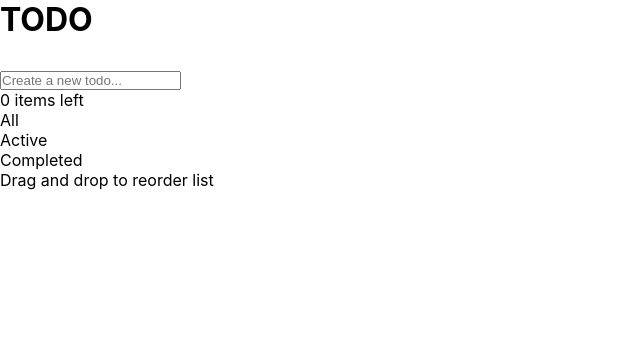
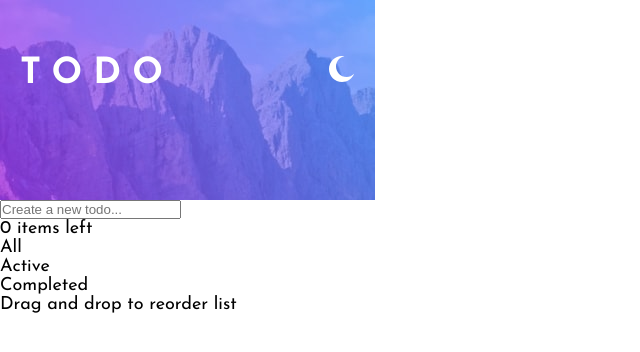
Before and after one commit to kmongy/frontendmentorio, a Vue app in the folder todo-app/vue-todo-app/: page / in a window 1280 px wide. Shown: the top 352 px of the page, without its empty margins (0-640 px from the left). Built offline with nearby package versions, Linux system fonts and the light colour scheme.

Commit message:
Updated with global scss.

```diff
--- a/todo-app/vue-todo-app/src/App.vue
+++ b/todo-app/vue-todo-app/src/App.vue
@@ -14,19 +14,5 @@ export default {
 </script>
 
 <style lang="scss">
-html {
-  box-sizing: border-box;
-}
-*,
-*::before,
-*::after {
-  box-sizing: inherit;
-  margin: 0;
-  padding: 0;
-}
-body {
-  font-family: -apple-system, BlinkMacSystemFont, "Segoe UI", Roboto, Oxygen,
-    Ubuntu, Cantarell, "Open Sans", "Helvetica Neue", sans-serif;
-  font-size: 16px;
-}
+@import "./assets/scss/main.scss";
 </style>
--- /dev/null
+++ b/todo-app/vue-todo-app/src/assets/scss/_variables.scss
@@ -0,0 +1,18 @@
+$brightBlue: hsl(220, 98%, 61%);
+$backGroundGradient: linear-gradient hsl(192, 100%, 67%) to hsl(280, 87%, 65%);
+
+/* LIGHT THEME */
+$lightGrey: hsl(0, 0%, 98%);
+$lightGreyishBlue: hsl(236, 33%, 92%);
+$grayishBlue: hsl(233, 11%, 84%);
+$darkGrayishBlue: hsl(236, 9%, 61%);
+$grey: hsl(235, 19%, 35%);
+
+/* DARK THEME */
+$darkBlue: hsl(235, 21%, 11%);
+$desaturatedBlue: hsl(235, 24%, 19%);
+$darkThemeLightGray: hsl(234, 39%, 85%);
+$darkThemeGray: hsl(234, 11%, 52%);
+$darkThemeDarkBlue: hsl(233, 14%, 35%);
+$darkThemeDarkGray: hsl(237, 14%, 26%);
+$darkThemeHover: hsl(236, 33%, 92%);
--- /dev/null
+++ b/todo-app/vue-todo-app/src/assets/scss/main.scss
@@ -0,0 +1,32 @@
+@import 'variables.scss';
+@import url('https://fonts.googleapis.com/css2?family=Josefin+Sans:wght@400;700&display=swap');
+
+html {
+  box-sizing: border-box;
+}
+*,
+*::before,
+*::after {
+  box-sizing: inherit;
+  margin: 0;
+  padding: 0;
+}
+body {
+  font-family: 'Josefin Sans', sans-serif;
+  font-size: 18px;
+}
+.todo-header {
+  background: url('~@/assets/images/bg-mobile-light.jpg') no-repeat;
+  background-image: cover;
+  min-height: 200px;
+  width: 375px;
+  display: flex;
+  justify-content: space-between;
+
+  padding: 3.5rem 1.25rem;
+
+  h1 {
+    letter-spacing: 0.7rem;
+    color: white;
+  }
+}
--- a/todo-app/vue-todo-app/src/components/Todos.vue
+++ b/todo-app/vue-todo-app/src/components/Todos.vue
@@ -1,9 +1,20 @@
 <template>
   <div class="todo-wrapper">
-    <header>
+    <header class="todo-header">
       <h1>TODO</h1>
       <div class="dark-mode-toggle">
-        <svg xmlns="http://www.w3.org/2000/svg" width="26" height="26"><path fill="#FFF" fill-rule="evenodd" d="M13 21a1 1 0 011 1v3a1 1 0 11-2 0v-3a1 1 0 011-1zm-5.657-2.343a1 1 0 010 1.414l-2.121 2.121a1 1 0 01-1.414-1.414l2.12-2.121a1 1 0 011.415 0zm12.728 0l2.121 2.121a1 1 0 01-1.414 1.414l-2.121-2.12a1 1 0 011.414-1.415zM13 8a5 5 0 110 10 5 5 0 010-10zm12 4a1 1 0 110 2h-3a1 1 0 110-2h3zM4 12a1 1 0 110 2H1a1 1 0 110-2h3zm18.192-8.192a1 1 0 010 1.414l-2.12 2.121a1 1 0 01-1.415-1.414l2.121-2.121a1 1 0 011.414 0zm-16.97 0l2.121 2.12A1 1 0 015.93 7.344L3.808 5.222a1 1 0 011.414-1.414zM13 0a1 1 0 011 1v3a1 1 0 11-2 0V1a1 1 0 011-1z"/></svg>
+        <svg
+          class="moon-toggle"
+          xmlns="http://www.w3.org/2000/svg"
+          width="26"
+          height="26"
+        >
+          <path
+            fill="#FFF"
+            fill-rule="evenodd"
+            d="M13 0c.81 0 1.603.074 2.373.216C10.593 1.199 7 5.43 7 10.5 7 16.299 11.701 21 17.5 21c2.996 0 5.7-1.255 7.613-3.268C23.22 22.572 18.51 26 13 26 5.82 26 0 20.18 0 13S5.82 0 13 0z"
+          />
+        </svg>
       </div>
     </header>
 
@@ -19,12 +30,20 @@
       <ul>
         <li v-for="(todo, index) in todosArray" :key="index">
           <div class="check"></div>
-          {{todo.task}}
-        <div class="delete-todo" @click="deleteTodo"><svg xmlns="http://www.w3.org/2000/svg" width="18" height="18"><path fill="#494C6B" fill-rule="evenodd" d="M16.97 0l.708.707L9.546 8.84l8.132 8.132-.707.707-8.132-8.132-8.132 8.132L0 16.97l8.132-8.132L0 .707.707 0 8.84 8.132 16.971 0z"/></svg></div>
+          {{ todo.task }}
+          <div class="delete-todo" @click="deleteTodo">
+            <svg xmlns="http://www.w3.org/2000/svg" width="18" height="18">
+              <path
+                fill="#494C6B"
+                fill-rule="evenodd"
+                d="M16.97 0l.708.707L9.546 8.84l8.132 8.132-.707.707-8.132-8.132-8.132 8.132L0 16.97l8.132-8.132L0 .707.707 0 8.84 8.132 16.971 0z"
+              />
+            </svg>
+          </div>
         </li>
       </ul>
       <div class="todos-list-info">
-        <p>{{todosArray.length}} items left</p>
+        <p>{{ todosArray.length }} items left</p>
       </div>
     </div>
 
@@ -51,22 +70,22 @@ export default {
 
   methods: {
     todoSubmit() {
-      if(this.todoItem.length === 0) return;
+      if (this.todoItem.length === 0) return;
 
       this.todosArray.push({
         task: this.todoItem,
-        completed: false
-      })
+        completed: false,
+      });
 
       console.log(this.todoItem);
       console.log(this.todosArray);
 
-      this.todoItem = '';
+      this.todoItem = "";
     },
 
     deleteTodo(index) {
       this.todosArray.splice(index, 1);
-    }
+    },
   },
 };
 </script>
```
